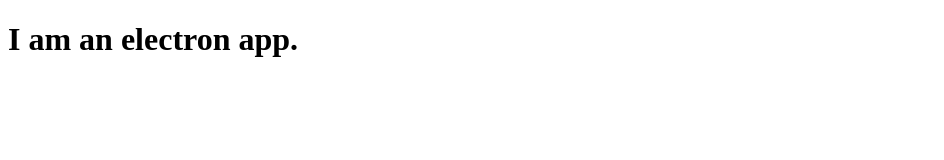
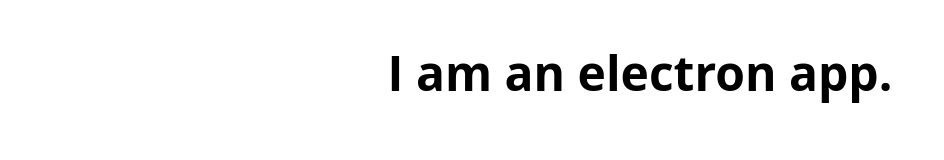
Before and after one commit to sethgarrison/electron-demo, an Electron app: page index.html in a window 1280 px wide. Shown: the whole page, without its empty margins (0-944 px from the left). Drawn offline with Linux system fonts and the light colour scheme.

```diff
--- a/index.html
+++ b/index.html
@@ -3,6 +3,9 @@
 <head>
     <meta charset="UTF-8">
     <title>Hello Electron</title>
+
+    <!--import styles just like normal-->
+    <link rel="stylesheet" href="./style.css">
 </head>
 <body>
 
--- /dev/null
+++ b/style.css
@@ -0,0 +1,7 @@
+body {
+    display: flex;
+    justify-content: center;
+    align-items: center;
+    font-family: 'Open Sans', sans-serif;
+    font-size: 24px;
+}
```
Also changed, not shown: main.js (+11 -1 lines).
